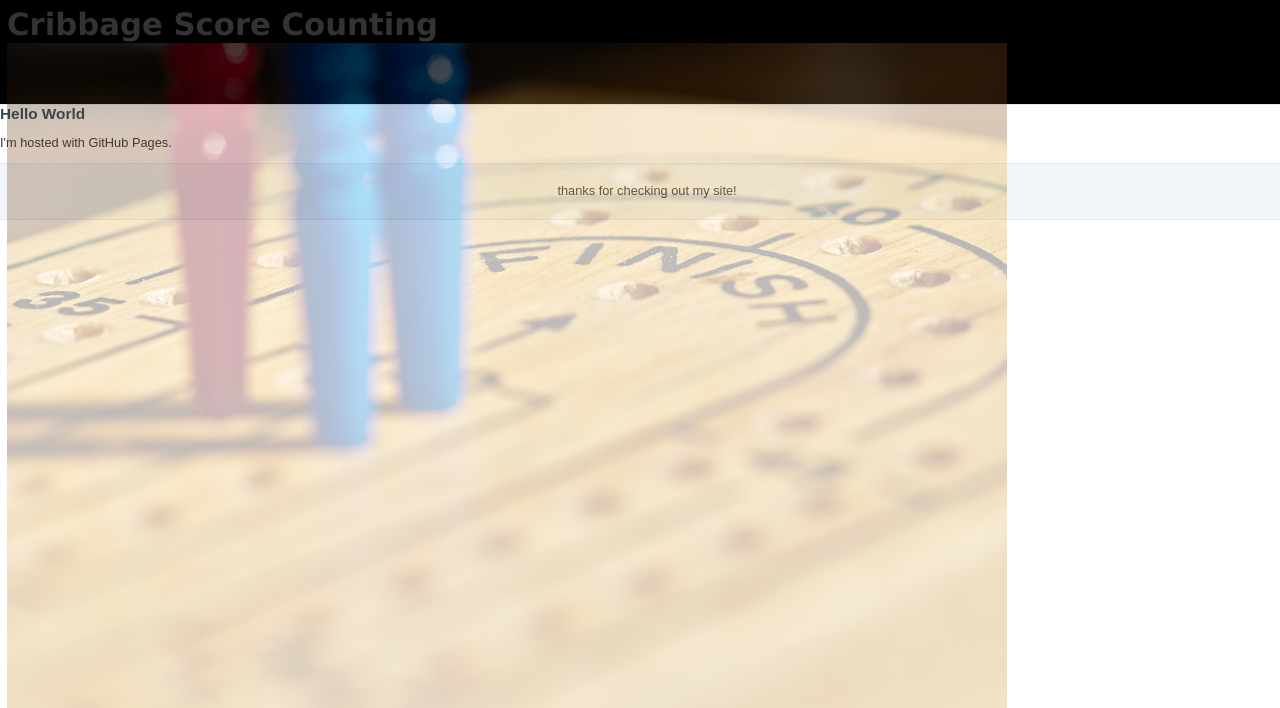
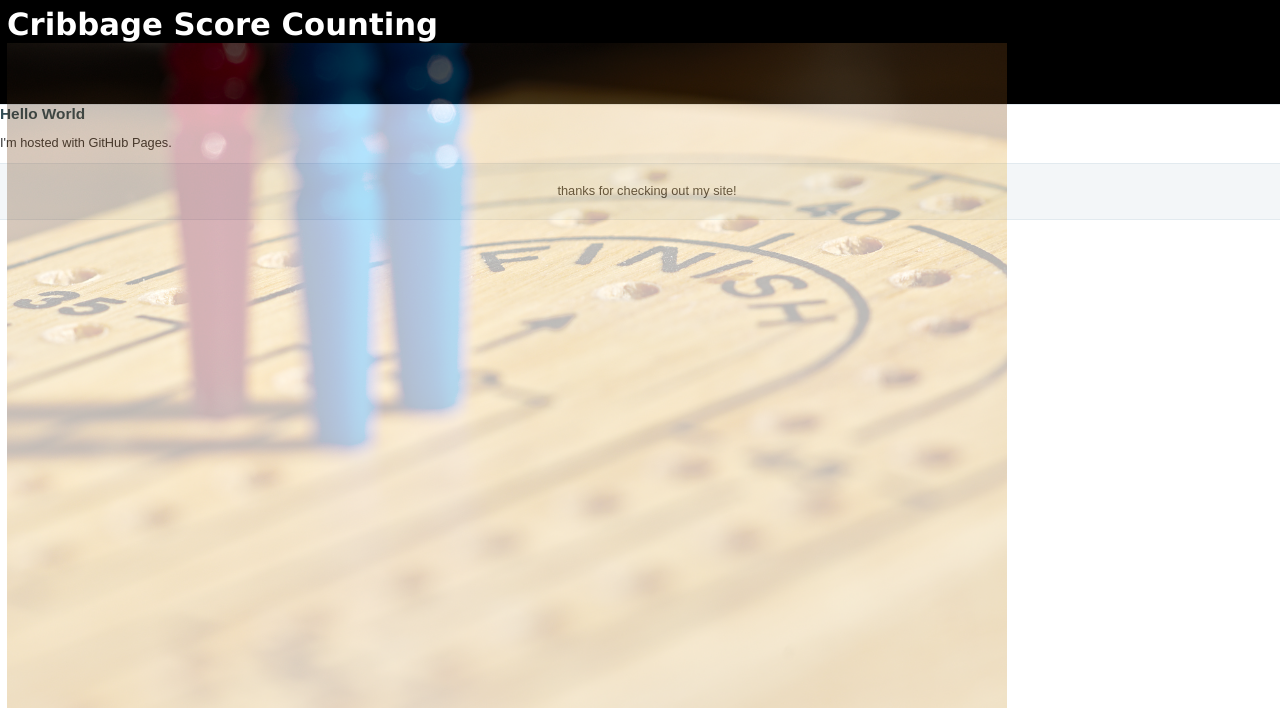
Before and after one commit to SuberCyber/subercyber.github.io, a PHP site: page / in a window 1280 px wide. Shown: the top 708 px of the page. Run offline with PHP 8.4, Linux system fonts and the light colour scheme.

Commit message:
Update mystyle.css

```diff
--- a/mystyle.css
+++ b/mystyle.css
@@ -1,6 +1,8 @@
 body{
   font-family: Arial,sans-serif;
   font-size: 80%;
+  width: 100%;
+  height: 100%;
   color: #333333;
   line-height: 1.166;
   margin: 0px;
@@ -30,7 +32,7 @@ a:hover{
 h1{
  font-family: Verdana,Arial,sans-serif;
  font-size: 240%;
- color: #white;
+ color: white;
  margin: 0px;
  padding: 0px;
 }
```
